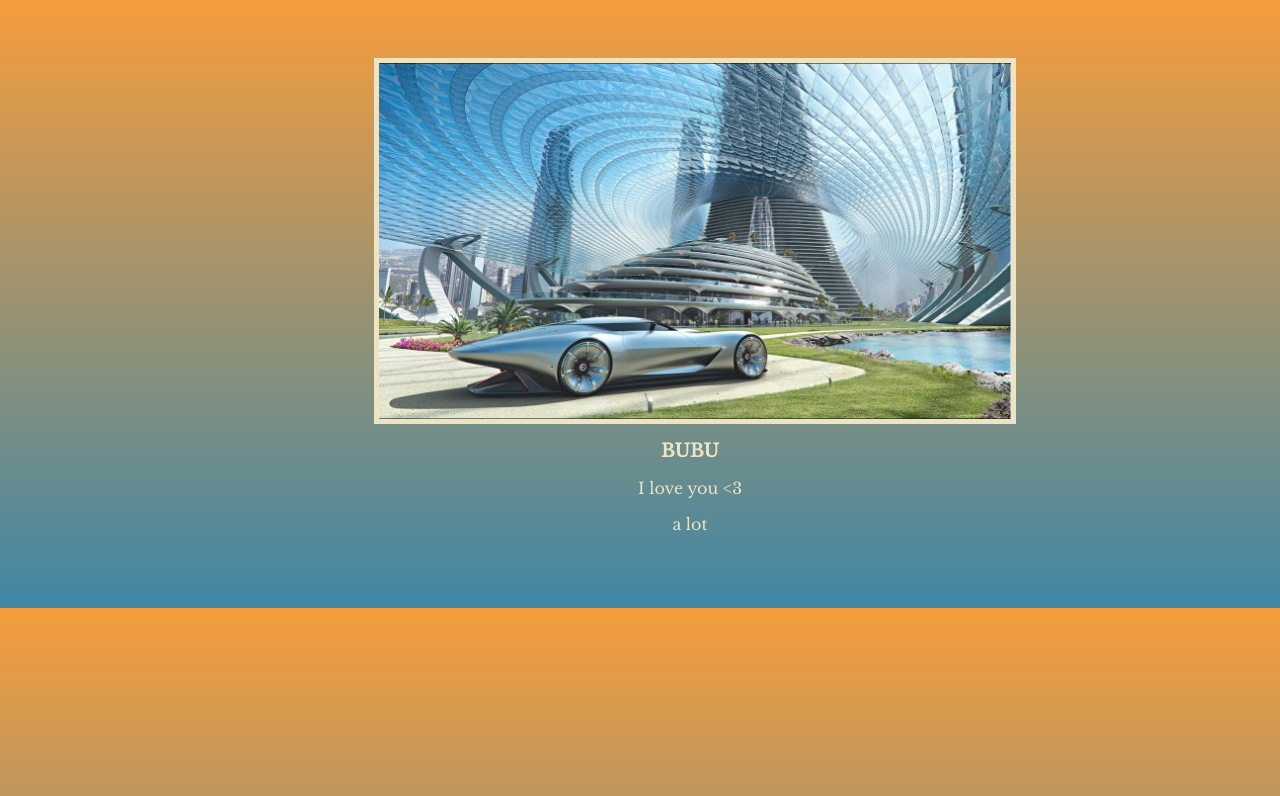
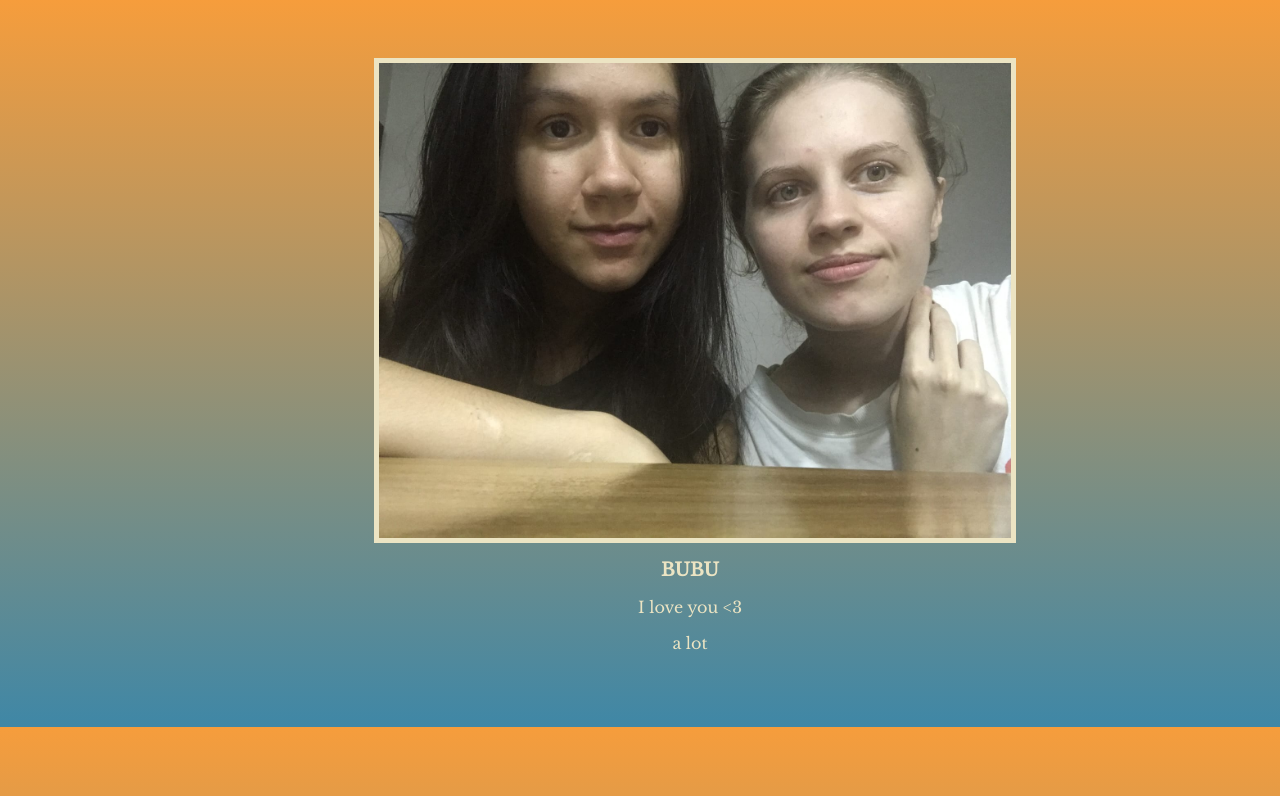
Before and after one commit to evelynsoares/affirmation-meme, a plain HTML site: page index.html in a window 1280 px wide. Drawn offline with nearby package versions, Linux system fonts and the light colour scheme.

Commit message:
Update index.html

```diff
--- a/index.html
+++ b/index.html
@@ -11,7 +11,7 @@
 <body>
   <div class="poster">
     <div>
-      <img src="./assets/images/society.jpg">
+      <img src="./assets/images/bubuandme.jpg">
     </div>
     <div>
       <h1 draggable="true">BUBU</h1>
```
